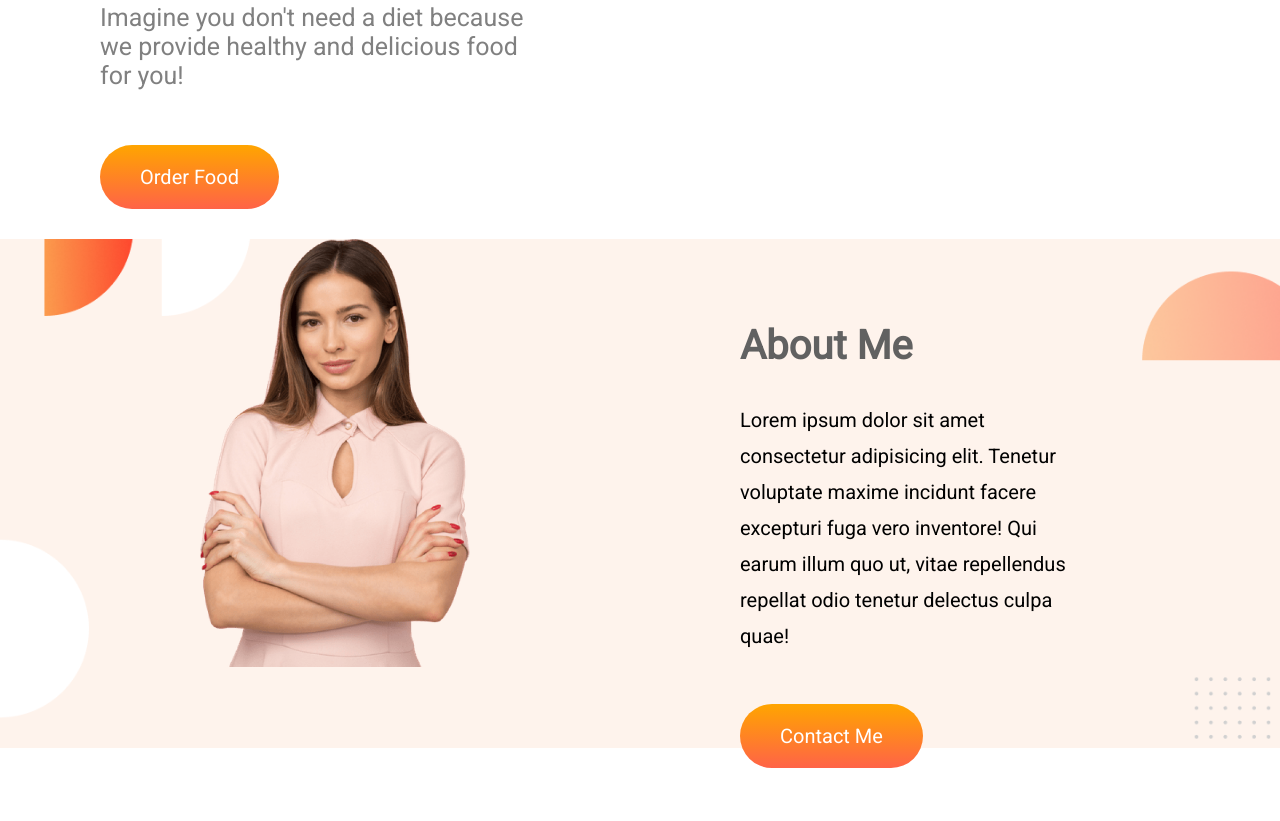
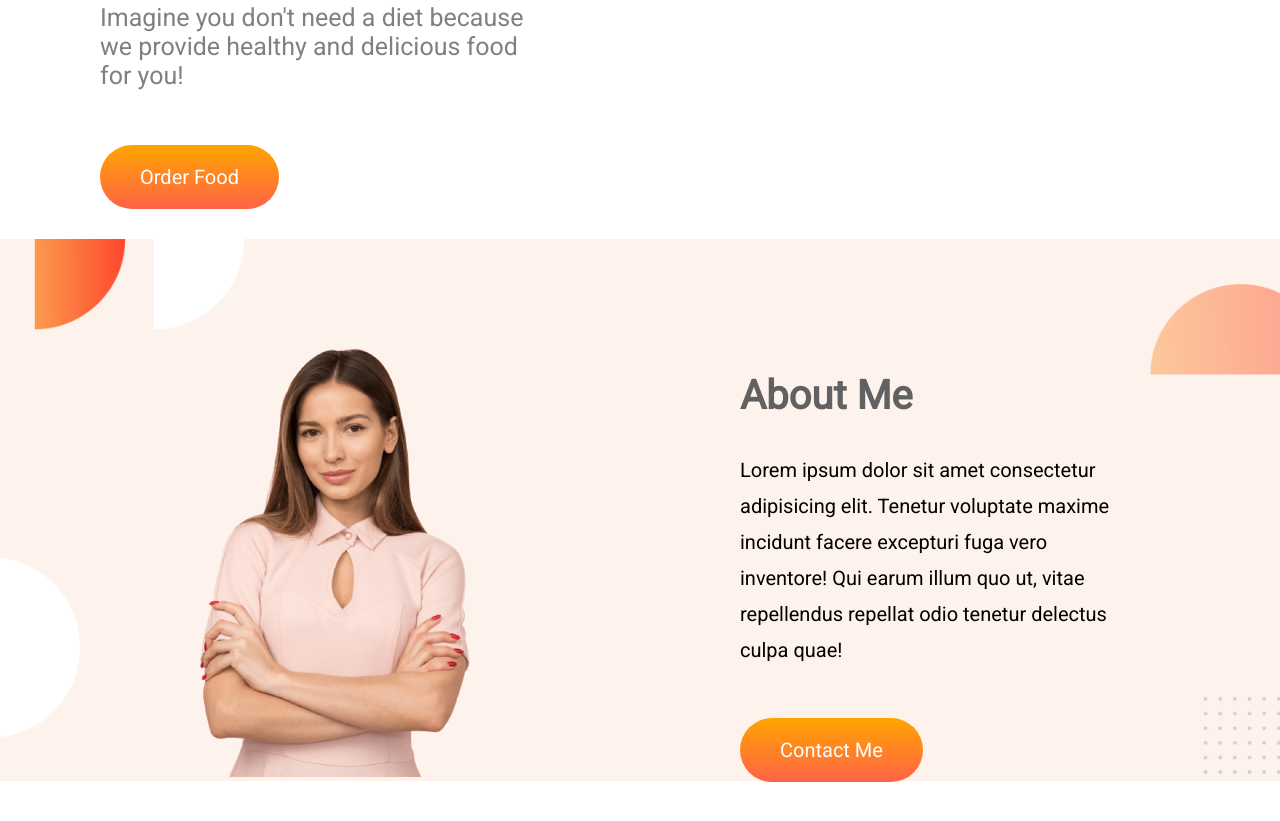
Before and after one commit to ruhul-7451/food-hub, a plain HTML site: page index.html in a window 1280 px wide. Shown: the part 662-1483 px from the top of the page. Before the commit the page ends 1460 px from the top, so only its background shows below. Drawn offline with Linux system fonts and the light colour scheme.

Commit message:
second portion done!

```diff
--- a/style.css
+++ b/style.css
@@ -10,7 +10,7 @@ h1{
 h2{
     font-size: 40px;
     color: rgb(97, 97, 97);
-    padding-top: 50px;
+    padding-top: 100px;
 }
 .gray-text{
     font-size: 25px;
@@ -51,9 +51,10 @@ h2{
 .sec-girl-width{
     width: 50%;
     margin-left: 100px;
+    margin-top: 110px;
 }
 .para-design{
     font-size: 20px;
     line-height: 1.8;
-    margin-right: 35%;
+    margin-right: 30%;
 }
```
